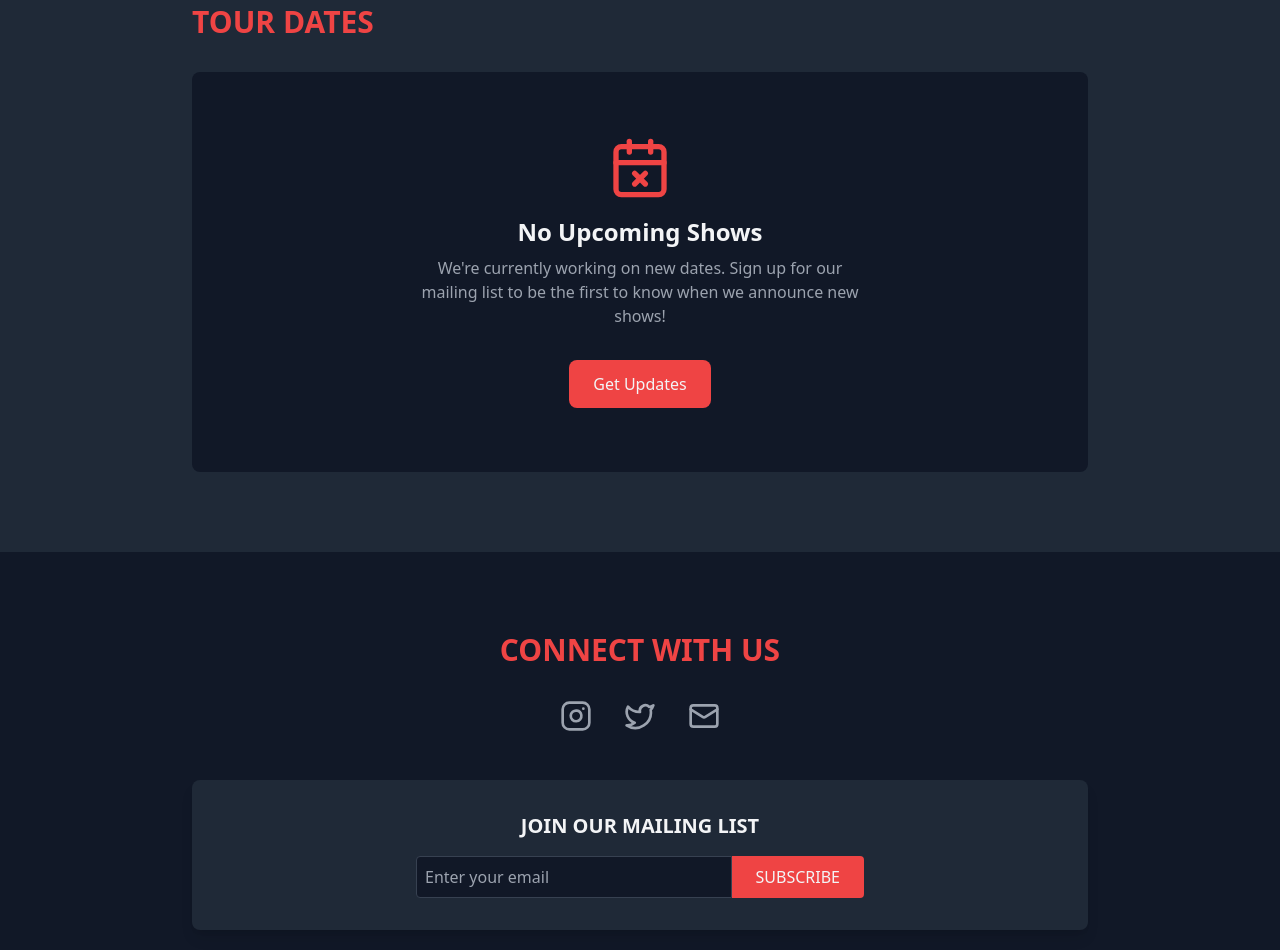
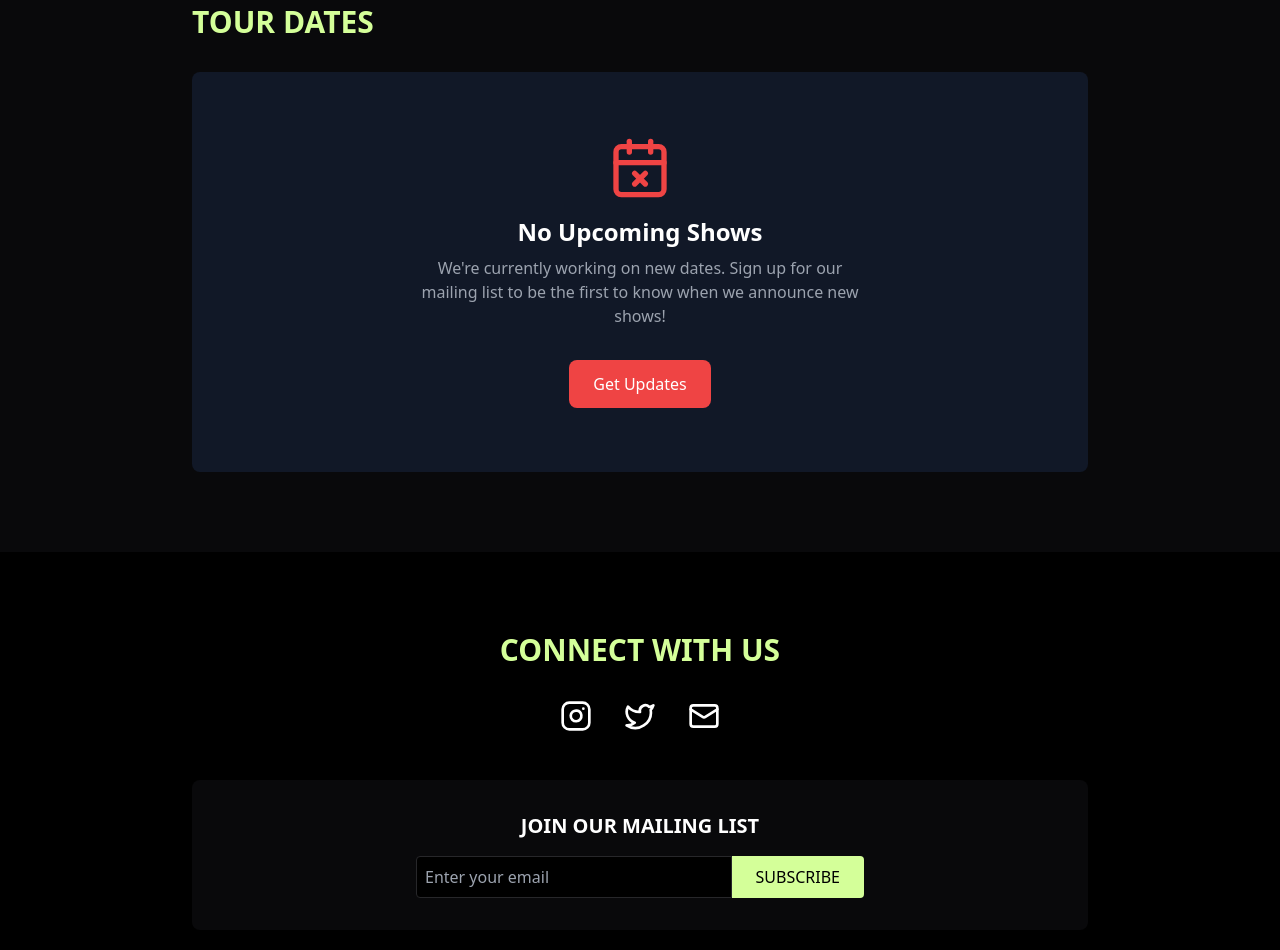
Before and after one commit to pr-rossi/northernnational, a React (Create React App) app: page / in a window 1280 px wide. Shown: the part 1616-2566 px from the top of the page. Built offline with nearby package versions, Linux system fonts and the light colour scheme.

Commit message:
Update App.js

```diff
--- a/src/App.js
+++ b/src/App.js
@@ -69,7 +69,6 @@ function App() {
 
   // Data for shows with venue and ticket URLs
   const shows = [
-    // Uncomment and modify these to show tour dates
     // {
     //   date: "DEC 15",
     //   venue: "The Bomb Factory - Dallas, TX",
@@ -79,12 +78,12 @@ function App() {
   ];
 
   return (
-    <div className="min-h-screen bg-gray-900 text-gray-100">
+    <div className="min-h-screen bg-black text-white">
       {/* Hero Section */}
       <header className="h-screen flex items-center justify-center relative overflow-hidden">
         <div className="ripple-background absolute inset-0">
           <div
-            className="absolute inset-0 bg-cover bg-center bg-no-repeat"
+            className="absolute inset-0 bg-cover bg-center bg-no-repeat brightness-75"
             style={{
               backgroundImage: `url('/images/the-boys-show.jpeg')`
             }}
@@ -95,7 +94,7 @@ function App() {
         <div
           className="absolute inset-0"
           style={{
-            backgroundImage: 'linear-gradient(to bottom, rgba(0,0,0,0.3), rgba(0,0,0,0.8))',
+            backgroundImage: 'linear-gradient(to bottom, rgba(0,0,0,0.4), rgba(0,0,0,0.9))',
             zIndex: 1
           }}
         />
@@ -109,7 +108,7 @@ function App() {
           </h1>
           <p
             ref={subtitleRef}
-            className="text-xl md:text-2xl text-gray-300"
+            className="text-xl md:text-2xl text-[#D4FF99]"
           >
             Alternative Rock Band
           </p>
@@ -117,9 +116,9 @@ function App() {
       </header>
 
       {/* About Section */}
-      <section className="py-20 px-6 bg-gray-800">
+      <section className="py-20 px-6 bg-zinc-950">
         <div className="max-w-4xl mx-auto">
-          <h2 className="text-3xl font-bold mb-8 text-red-500">ABOUT THE BAND</h2>
+          <h2 className="text-3xl font-bold mb-8 text-[#D4FF99]">ABOUT THE BAND</h2>
           <p className="text-lg text-gray-300 leading-relaxed">
             Northern National brings raw energy and authentic storytelling to the alternative rock scene.
             With powerful vocals, driving guitars, and dynamic performances, we create an unforgettable
@@ -129,9 +128,9 @@ function App() {
       </section>
 
       {/* Music Section */}
-      <section className="py-20 px-6 bg-gray-900">
+      <section className="py-20 px-6 bg-black">
         <div className="max-w-4xl mx-auto">
-          <h2 className="text-3xl font-bold mb-8 text-red-500">LATEST RELEASES</h2>
+          <h2 className="text-3xl font-bold mb-8 text-[#D4FF99]">LATEST RELEASES</h2>
           <div className="grid grid-cols-1 md:grid-cols-2 gap-8">
             {releases.map((release, index) => (
               <ReleaseCard
@@ -146,9 +145,9 @@ function App() {
       </section>
 
       {/* Tour Section */}
-      <section className="py-20 px-6 bg-gray-800">
+      <section className="py-20 px-6 bg-zinc-950">
         <div className="max-w-4xl mx-auto">
-          <h2 className="text-3xl font-bold mb-8 text-red-500">TOUR DATES</h2>
+          <h2 className="text-3xl font-bold mb-8 text-[#D4FF99]">TOUR DATES</h2>
           <div className="space-y-4">
             {shows.length > 0 ? (
               shows.map((show, index) => (
@@ -168,15 +167,15 @@ function App() {
       </section>
 
       {/* Contact Section */}
-      <section id="mailing-list" className="py-20 px-6 bg-gray-900">
+      <section id="mailing-list" className="py-20 px-6 bg-black">
         <div className="max-w-4xl mx-auto text-center">
-          <h2 className="text-3xl font-bold mb-8 text-red-500">CONNECT WITH US</h2>
+          <h2 className="text-3xl font-bold mb-8 text-[#D4FF99]">CONNECT WITH US</h2>
           <div className="flex justify-center space-x-8 mb-12">
             <a
               href="https://instagram.com/northernnational"
               target="_blank"
               rel="noopener noreferrer"
-              className="text-gray-400 hover:text-red-500 transition duration-300"
+              className="text-white hover:text-[#D4FF99] transition duration-300"
             >
               <Instagram className="w-8 h-8" />
             </a>
@@ -184,18 +183,18 @@ function App() {
               href="https://twitter.com/northernnational"
               target="_blank"
               rel="noopener noreferrer"
-              className="text-gray-400 hover:text-red-500 transition duration-300"
+              className="text-white hover:text-[#D4FF99] transition duration-300"
             >
               <Twitter className="w-8 h-8" />
             </a>
             <a
               href="mailto:contact@northernnational.com"
-              className="text-gray-400 hover:text-red-500 transition duration-300"
+              className="text-white hover:text-[#D4FF99] transition duration-300"
             >
               <Mail className="w-8 h-8" />
             </a>
           </div>
-          <div className="bg-gray-800 p-8 rounded-lg shadow-lg">
+          <div className="bg-zinc-950 p-8 rounded-lg shadow-lg">
             <form
               action="https://northernnationalmusic.us17.list-manage.com/subscribe/post?u=22d3f967aaa29a31ccd2275a1&amp;id=7e228c82dc&amp;f_id=0048c2e1f0"
               method="post"
@@ -209,7 +208,7 @@ function App() {
                 <input
                   type="email"
                   name="EMAIL"
-                  className="flex-1 p-2 bg-gray-900 border border-gray-700 rounded-l focus:outline-none focus:border-red-500"
+                  className="flex-1 p-2 bg-black border border-zinc-800 rounded-l focus:outline-none focus:border-[#D4FF99]"
                   id="mce-EMAIL"
                   placeholder="Enter your email"
                   required
@@ -218,7 +217,7 @@ function App() {
                   type="submit"
                   name="subscribe"
                   id="mc-embedded-subscribe"
-                  className="px-6 py-2 bg-red-500 hover:bg-red-600 rounded-r transition duration-300"
+                  className="px-6 py-2 bg-[#D4FF99] hover:bg-[#bfe589] text-black font-medium rounded-r transition duration-300"
                 >
                   SUBSCRIBE
                 </button>
@@ -233,7 +232,7 @@ function App() {
       </section>
 
       {/* Footer */}
-      <footer className="py-8 px-6 bg-gray-800 text-center">
+      <footer className="py-8 px-6 bg-zinc-950 text-center">
         <p className="text-gray-400">© 2024 Northern National. All rights reserved.</p>
       </footer>
     </div>
```
